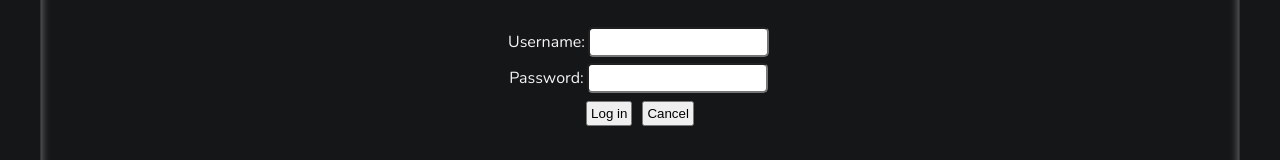
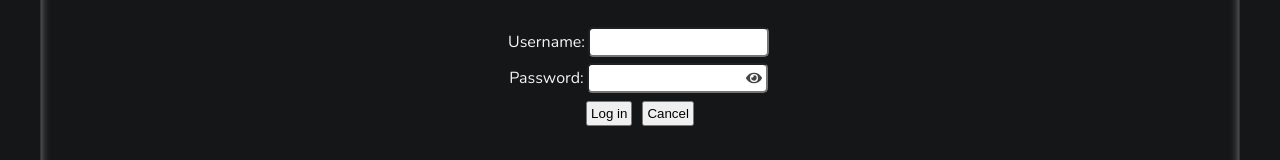
Before and after one commit to Loudmar/client-for-tommy, a React (Create React App) app: page /login in a window 1280 px wide. Shown: the part 381-541 px from the top of the page. Built offline with nearby package versions, Linux system fonts and the light colour scheme.

Commit message:
Logging eye

```diff
--- a/src/App.js
+++ b/src/App.js
@@ -10,12 +10,16 @@ import Missing from "./routes/Missing";
 
 
 function App() {
+
+  const isLoggedIn = document.cookie.includes("token");
+  //console.log(isLoggedIn); useffect to handle to avoid reload.
+
   return (
     <Routes>
       <Route path="/" element={<Layout />}>
         <Route index element={<Home />} />
         <Route path="about" element={<About />} />
-        <Route path="poems" element={<Poems />} />
+        <Route path="poems" element={<Poems isLoggedIn={isLoggedIn} /> } />
         <Route path="projects" element={<Projects />} />
         <Route path="contact" element={<Contact />} />
         <Route path="login" element={<Login />} />
--- a/src/routes/Contact.js
+++ b/src/routes/Contact.js
@@ -48,7 +48,7 @@ function Contact() {
                 placeholder="Enter your full name"
                 id="name"
                 name="name"
-                minlength="3"
+                minLength="3"
                 tabIndex="1"
                 ref={nameRef}
                 required
@@ -88,7 +88,7 @@ function Contact() {
                 id="message"
                 name="message"
                 placeholder="How may I help you?"
-                minlength="15"
+                minLength="15"
                 tabIndex="4"
                 ref={messageRef}
               >
--- a/src/routes/Login.css
+++ b/src/routes/Login.css
@@ -37,3 +37,21 @@
     transform: scale(1.1);
     background-color: lightblue;
 }
+
+.password-icon {
+    position: absolute;
+    z-index: 10;
+    margin-left: -25px;
+    margin-top: 10px;
+}
+
+.password-icon svg {
+    color: #151618;
+    opacity: .8;
+    cursor: pointer;
+}
+
+.password-icon svg:hover {
+    transform: scale(1.1);
+    opacity: 1;
+}
--- a/src/routes/Login.js
+++ b/src/routes/Login.js
@@ -1,11 +1,13 @@
 import React from 'react'
 import { useState } from "react";
+import { FaEyeSlash, FaEye } from 'react-icons/fa'
 import './Login.css';
 
 function Login() {
 
   const [userName, setUsername] = useState("");
   const [password, setPassword] = useState("");
+  const [passwordType, setPasswordType] = useState('password');
 
   const handleUsername = (e) => {
     setUsername(e.target.value);
@@ -31,8 +33,8 @@ function Login() {
       const data = await response.json();
       document.cookie = `token=${data.accessToken}; path=/;`;
       document.cookie = `refreshToken=${data.refreshToken}; path=/;`;
-      window.location.href = '/home';
-      //console.log(data);
+      //window.location.href = '/';
+      console.log(data);
     } else {
       console.log('Login failed');
     }
@@ -41,6 +43,14 @@ function Login() {
   const handleClearForm = () => {
     setUsername("");
     setPassword("");
+  }
+
+  const togglePassword = () => {
+    if (passwordType === 'password') {
+      setPasswordType('text')
+      return;
+    }
+    setPasswordType('password')
   }
 
 
@@ -59,11 +69,15 @@ function Login() {
         <div>
           <label htmlFor="password">Password:</label>
           <input
-            type="password"
-            id="password"
-            value={password}
-            onChange={handlePassword}
-          />
+          type={passwordType}
+          id="password"
+          name="password"
+          value={password}
+          onChange={handlePassword}
+        />
+        <span className="password-icon" onClick={togglePassword}>
+          { passwordType === 'password'? <FaEye /> : <FaEyeSlash /> }
+        </span>
         </div>
         <div className='login-button-form'>
           <button type="submit" onClick={handleLoginSubmit}>Log in</button>
--- a/src/routes/Poems.js
+++ b/src/routes/Poems.js
@@ -2,7 +2,7 @@ import React, { useState, useEffect } from 'react';
 import { FaArrowDown, FaArrowUp, FaSistrix } from 'react-icons/fa';
 import './Poems.css';
 
-function Poems() {
+function Poems({ isLoggedIn }) {
 
   const [data, setData] = useState([]);
   const [selected, setSelected] = useState(null);
@@ -47,13 +47,14 @@ function Poems() {
       </div>
       <div className="collapse">
         {filteredPosts.map((post, i) => (
-          <div className="collapse-item">
+          <div className="collapse-item" key={post.id}>
             <div className="collapse-title" onClick={() => toggle(i)}>
               <h3>{post.title}</h3>
               <span>{selected === i ? <FaArrowUp /> : <FaArrowDown />}</span>
             </div>
             <div className={selected === i ? "collapse-body show" : "collapse-body"}>
               <p>{post.body}</p>
+              {isLoggedIn? <button type='button'>Edit</button> : null}
             </div>
           </div>
         ))}
```
